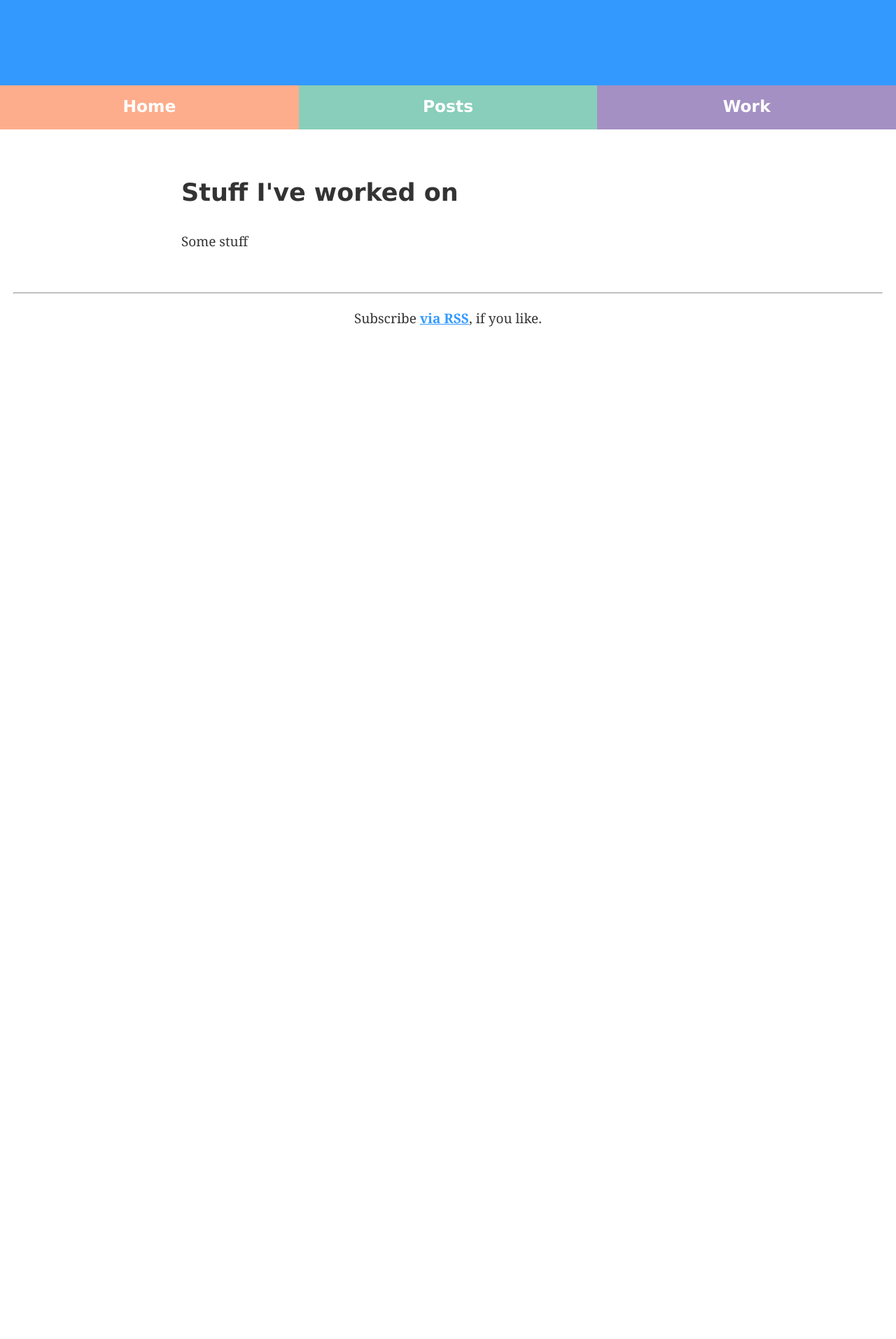
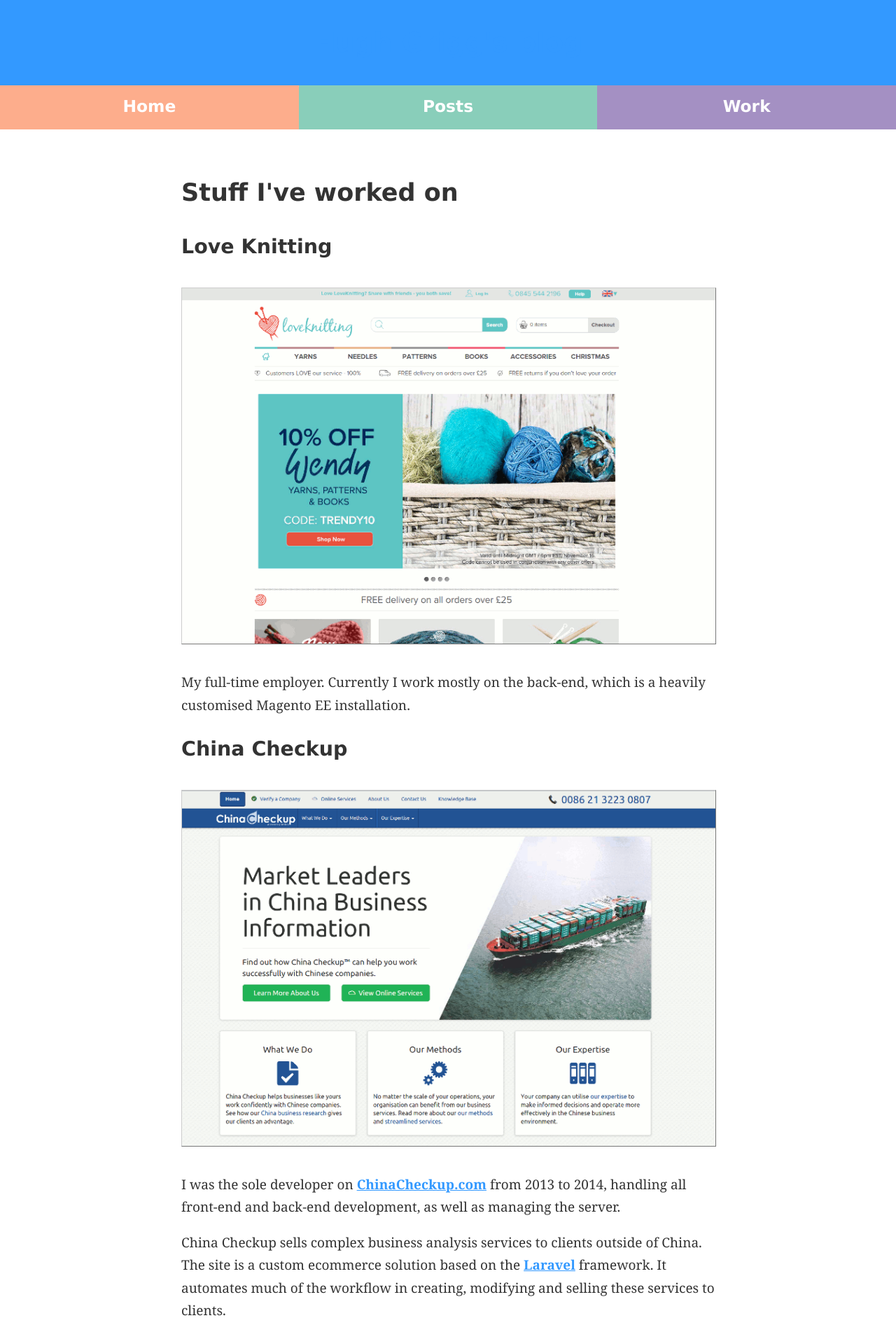
Before and after one commit to hdrhbbu1/hughgrigg.com, a Jekyll site: the page built from work/index.html, in a window 1280 px wide. Shown: the top 1914 px of the page at 70% size. Built offline with Jekyll 4.4.1, drawn with Linux system fonts in a browser that asks for light colours; some web fonts are replaced; before the commit the page ends 900 px from its top, so only the background shows below that; some of the changed text lies outside the part shown.

Commit message:
Create work page

```diff
--- /dev/null
+++ b/_sass/modules/project-img.scss
@@ -0,0 +1,5 @@
+.project-img {
+    max-width: 100%;
+    border: 1px outset #ccc;
+    margin: 0.5em auto;
+}
--- a/css/main.scss
+++ b/css/main.scss
@@ -20,6 +20,7 @@
         "modules/post-meta",
         "modules/post-list",
         "modules/post-title",
+        "modules/project-img",
         "modules/header",
         "syntax-highlighting"
 ;
--- a/work/index.html
+++ b/work/index.html
@@ -7,6 +7,102 @@
 
 </header>
 
-    <p>Some stuff</p>
+<h2>Love Knitting</h2>
 
-</article>
+<a href="http://www.loveknitting.com/">
+    <img class="project-img"
+        src="/img/2014/11/loveknitting.png"
+        alt="Love Knitting homepage" />
+</a>
+
+<p>
+    My full-time employer. Currently I work mostly on the back-end, which is a
+    heavily customised Magento EE installation.
+</p>
+
+<h2>China Checkup</h2>
+
+<a href="https://www.chinacheckup.com/">
+    <img class="project-img"
+        src="/img/2014/11/chinacheckup.png"
+        alt="China Checkup homepage" />
+</a>
+
+<p>
+    I was the sole developer on
+    <a href="https://www.chinacheckup.com/">ChinaCheckup.com</a> from 2013 to
+    2014, handling all front-end and back-end development, as well as managing
+    the server.
+</p>
+
+<p>
+    China Checkup sells complex business analysis services to clients outside of
+    China. The site is a custom ecommerce solution based on the
+    <a href="http://laravel.com/">Laravel</a> framework. It automates much
+    of the workflow in creating, modifying and selling these services to
+    clients.
+</p>
+
+<p>
+    The design is strictly object-oriented and modular, with a consistently
+    structured schema to persist it. Combined with a test-driven-development
+    approach from the start, this made development very satisfying and enjoyable
+    as the project grew. Laravel was a big help here, as the framework
+    facilitates good application design and development practices.
+</p>
+
+<h2>East Asia Student</h2>
+
+<a href="http://eastasiastudent.net/">
+    <img class="project-img"
+        src="/img/2014/11/eastasiastudent.png"
+        alt="East Asia Student homepage" />
+</a>
+
+<p>
+    The project that got me into web development! I started this Wordpress site
+    in 2010 knowing nothing about web development. I've since come to dislike
+    Wordpress, but tinkering with it got me interested in this type of work.
+</p>
+
+<p>
+    <a href="http://eastasiastudent.net/">East Asia Student</a> was more active
+    whilst I was at university, but I still add new content from time to time.
+</p>
+
+<h2>Chinese Boost</h2>
+
+<a href="http://www.chineseboost.com/">
+    <img class="project-img"
+        src="/img/2014/11/chineseboost.png"
+        alt="Chinese Boost homepage" />
+</a>
+
+<p>
+    As East Asia Student got increasingly eclectic and unfocused, I decided to
+    branch off the 'how to learn Chinese' content to this new site.
+</p>
+
+<p>
+    <a href="http://www.chineseboost.com/">Chinese Boost</a> is in need of a
+    redesign, which I plan to combine with a move to the Jekyll site engine.
+</p>
+
+<h2>Chinese Grammar</h2>
+
+<a href="http://www.chinesegrammar.info/">
+    <img class="project-img"
+        src="/img/2014/11/chinesegrammar.png"
+        alt="Chinese Grammar homepage" />
+</a>
+
+<p>
+    <a href="http://www.chinesegrammar.info/">ChineseGrammar.info</a> is,
+    surprisingly, about Chinese grammar. I get quite a lot of nice feedback from
+    people saying how useful they find it.
+</p>
+
+<p>
+    Chinese Grammar is very much in need of a re-design. I'm also planning to
+    move it to Jekyll.
+</p>
```
Also changed, not shown: img/2014/11/chinacheckup.png (added), img/2014/11/chineseboost.png (added), img/2014/11/chinesegrammar.png (added), img/2014/11/eastasiastudent.png (added), img/2014/11/loveknitting.png (added).
